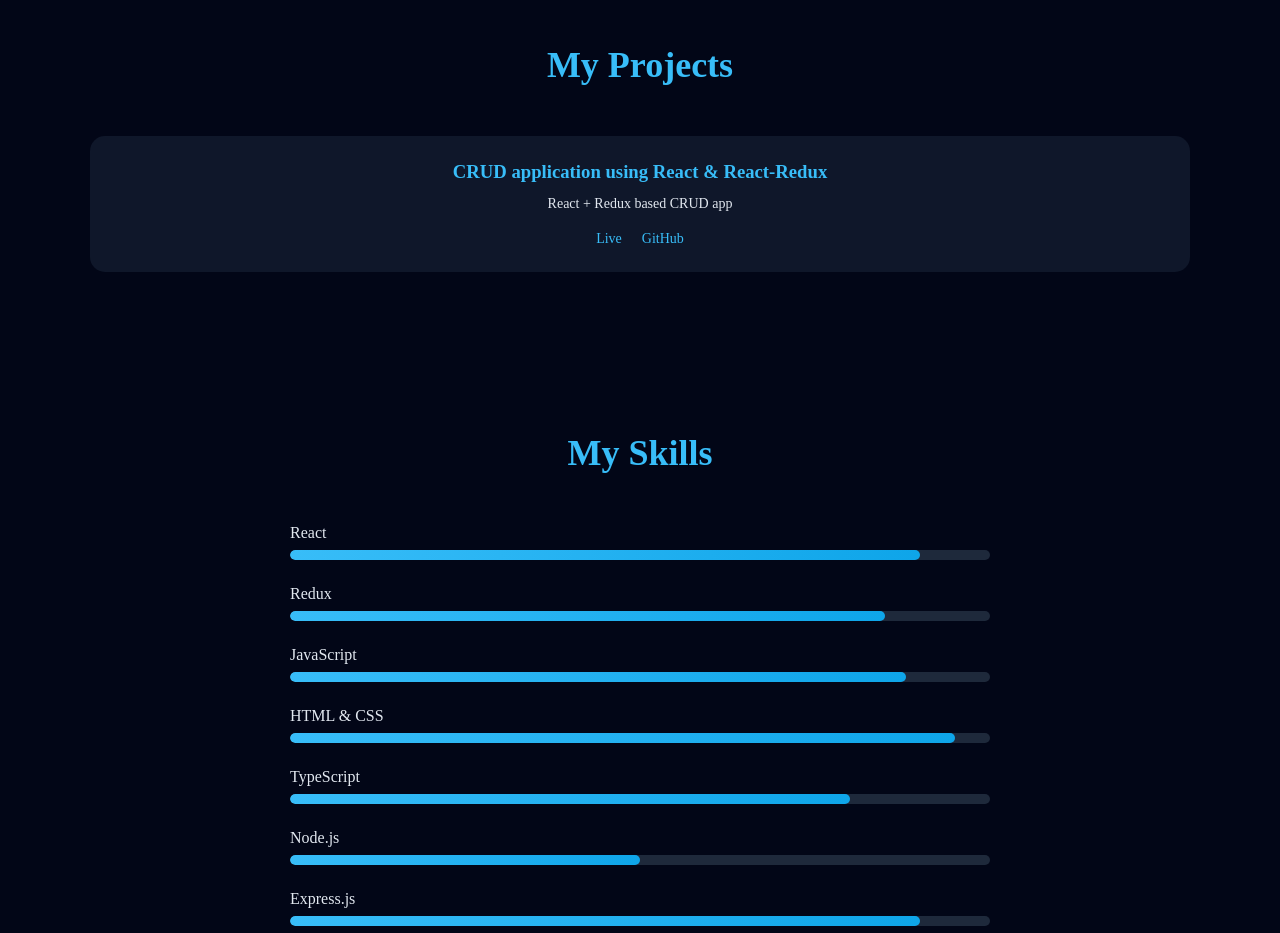
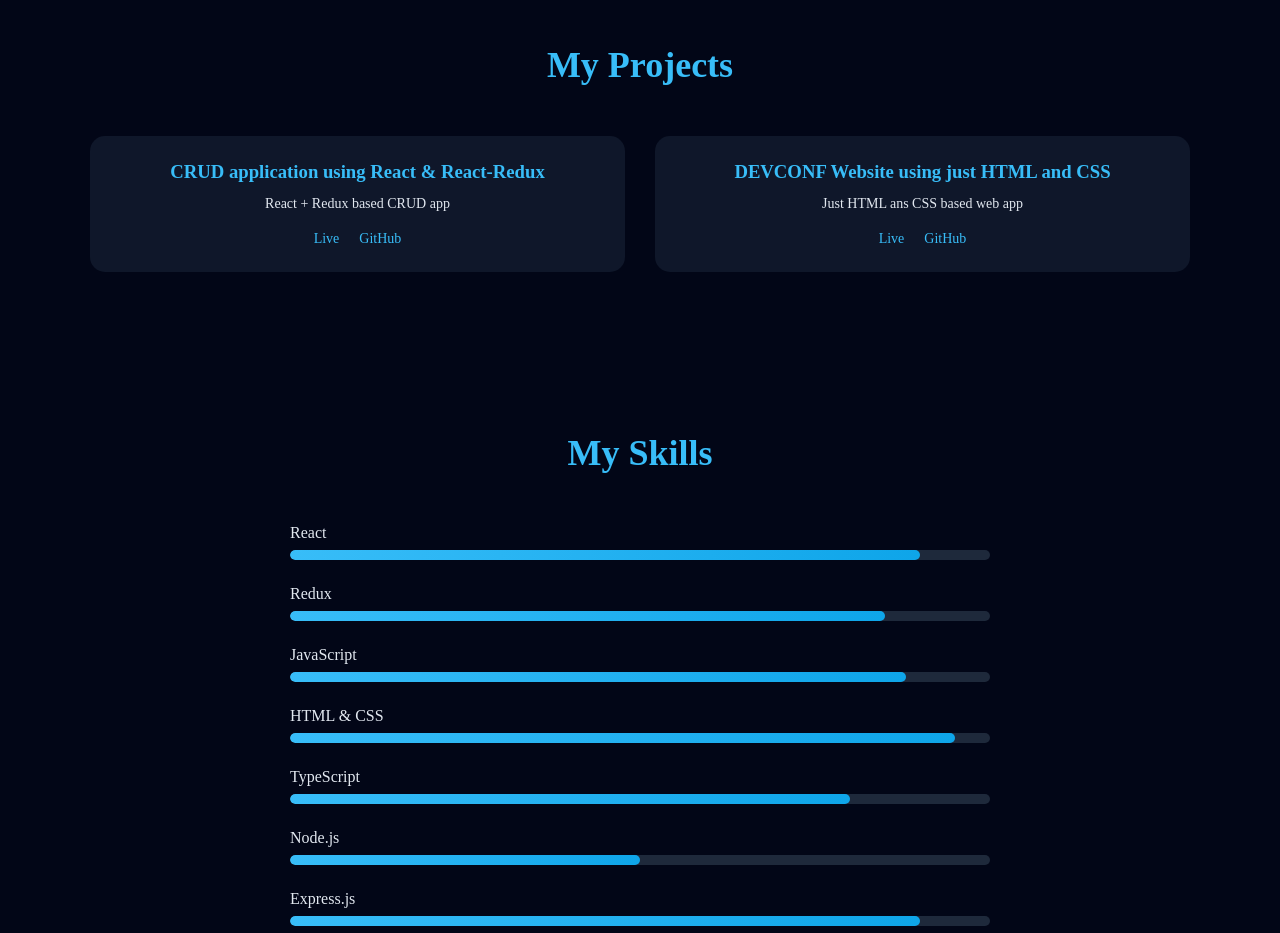
Before and after one commit to ayon6237/My_Portfolio, a React (Create React App) app: page / in a window 1280 px wide. Shown: the part 900-1833 px from the top of the page. Built offline with nearby package versions, Linux system fonts and the light colour scheme.

Commit message:
New Project Added
Added a new project card for the DEVCONF website showcasing a web app built with HTML and CSS.

```diff
--- a/src/Components/Projects.jsx
+++ b/src/Components/Projects.jsx
@@ -17,6 +17,15 @@ const Projects = () => {
       </div>
     </div>
 
+    <div className="project-card">
+      <h3>DEVCONF Website using just HTML and CSS</h3>
+      <p>Just HTML ans CSS based web app</p>
+      <div className="project-links">
+        <a target="_blank" rel="noopener noreferrer" href="https://ayon6237.github.io/PH-assignment1-Repo/">Live</a>
+        <a target="_blank" rel="noopener noreferrer" href="https://github.com/ayon6237/PH-assignment1-Repo">GitHub</a>
+      </div>
+    </div>
+
 
 
   </div>
```
